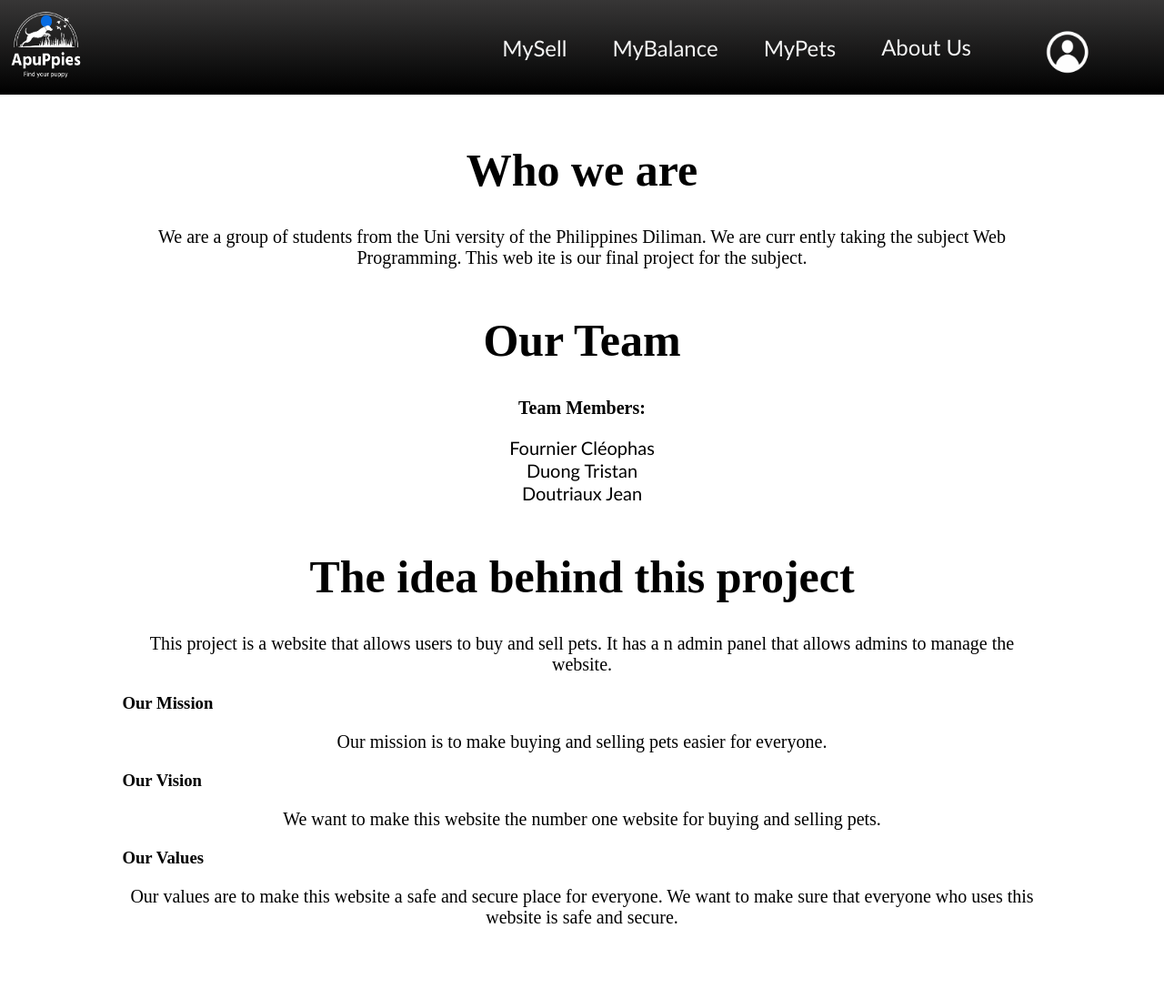
After one commit to cleophass/petshop, a PHP site: page /aboutus.php in a window 1280 px wide. The commit adds this page. Shown: the whole page at 91% size. Run offline with PHP 8.4, Linux system fonts and the light colour scheme.

Commit message:
about us done

```diff
--- /dev/null
+++ b/aboutus.php
@@ -0,0 +1,97 @@
+<!DOCTYPE html>
+<html lang="en">
+
+<head>
+    <meta charset="UTF-8">
+    <meta http-equiv="X-UA-Compatible" content="IE=edge">
+    <meta name="viewport" content="width=device-width, initial-scale=1.0">
+    <title>Document</title>
+    <link rel="stylesheet" href="styles/index.css">
+</head>
+
+<body>
+    <?php require 'navbar.php'; ?>
+    <div class="container">
+        <h1 class="title">Who we are </h1>
+        <p class="paragraph"> We are a group of students from the Uni
+            versity of the Philippines Diliman. We are curr
+            ently taking the subject Web Programming. This web
+            ite is our final project for the subject. </p>
+        <div class="team">
+            <h1>Our Team </h1>
+            <p> <strong>Team Members: </strong> </p>
+            <ul>
+                <li> <a href="https://www.google.com/search?q=beaugoss">Fournier Cléophas</a> </li>
+                <li> <a href="https://www.google.com/search?q=vietnamerde">Duong Tristan</a> </li>
+                <li> <a href="https://www.google.com/search?q=definition%20of%20goat">Doutriaux Jean</a> </li>
+            </ul>
+        </div>
+        <div class="who">
+            <h1>The idea behind this project</h1>
+            <p> This project is a website that allows users to buy and sell pets. It has a
+                n admin panel that allows admins to manage the website. </p>
+            <h3>Our Mission</h3>
+            <p> Our mission is to make buying and selling pets easier for everyone. </p>
+            <h3>Our Vision</h3>
+            <p> We want to make this website the number one website for buying and selling pets. </p>
+            <h3>Our Values</h3>
+            <p> Our values are to make this website a safe and secure place for everyone. We
+                want to make sure that everyone who uses this website is safe and secure. </p>
+        </div>
+    </div>
+</body>
+<style>
+    .container {
+        margin: 0 auto;
+        width: 80%;
+        padding: 20px;
+    }
+
+    .title {
+        text-align: center;
+        font-size: 50px;
+    }
+
+    .paragraph {
+        text-align: center;
+        font-size: 20px;
+    }
+
+    .who {
+        margin-top: 50px;
+        margin-bottom: 50px;
+    }
+
+    .who h1 {
+        text-align: center;
+        font-size: 50px;
+    }
+
+    .who p {
+        text-align: center;
+        font-size: 20px;
+    }
+
+    .team {
+        margin-top: 50px;
+        margin-bottom: 50px;
+    }
+
+    .team h1 {
+        text-align: center;
+        font-size: 50px;
+    }
+
+    .team p {
+        text-align: center;
+        font-size: 20px;
+    }
+
+    .team ul {
+        list-style: none;
+        text-align: center;
+        font-size: 20px;
+    }
+</style>
+
+</html>
--- a/navbar.php
+++ b/navbar.php
@@ -18,7 +18,7 @@
 
         <div class="space"></div>
         <ul id="item">
-        <li>
+            <li>
             <li><a href="sellpet.php">
                     <p class="p1">MySell</p>
                 </a></li>
@@ -29,8 +29,8 @@
             <li><a href="mypets.php">
                     <p class="p1">MyPets</p>
                 </a></li>
-            <li><a href="#">
-                    <p class="p2">About Me </i>
+            <li><a href="aboutus.php">
+                    <p class="p2">About Us</i>
                 </a></li>
             <?php
             if (isset($_GET['logout'])) {
```
Also changed, not shown: mypets.php (+5 -3 lines).
